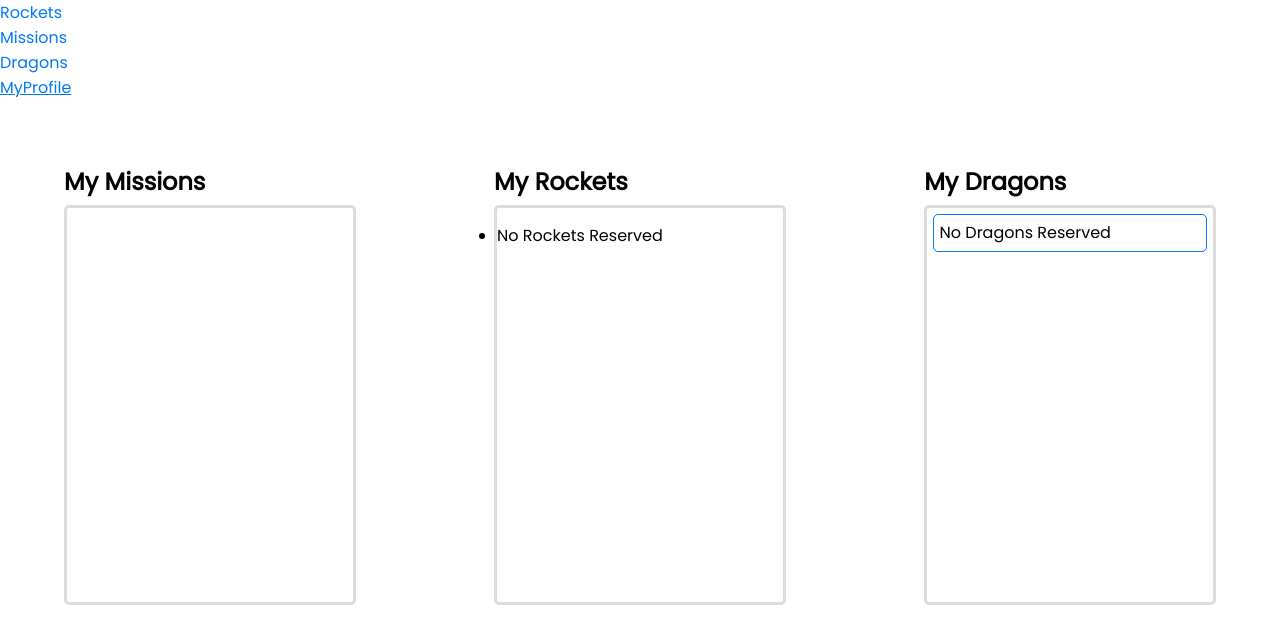
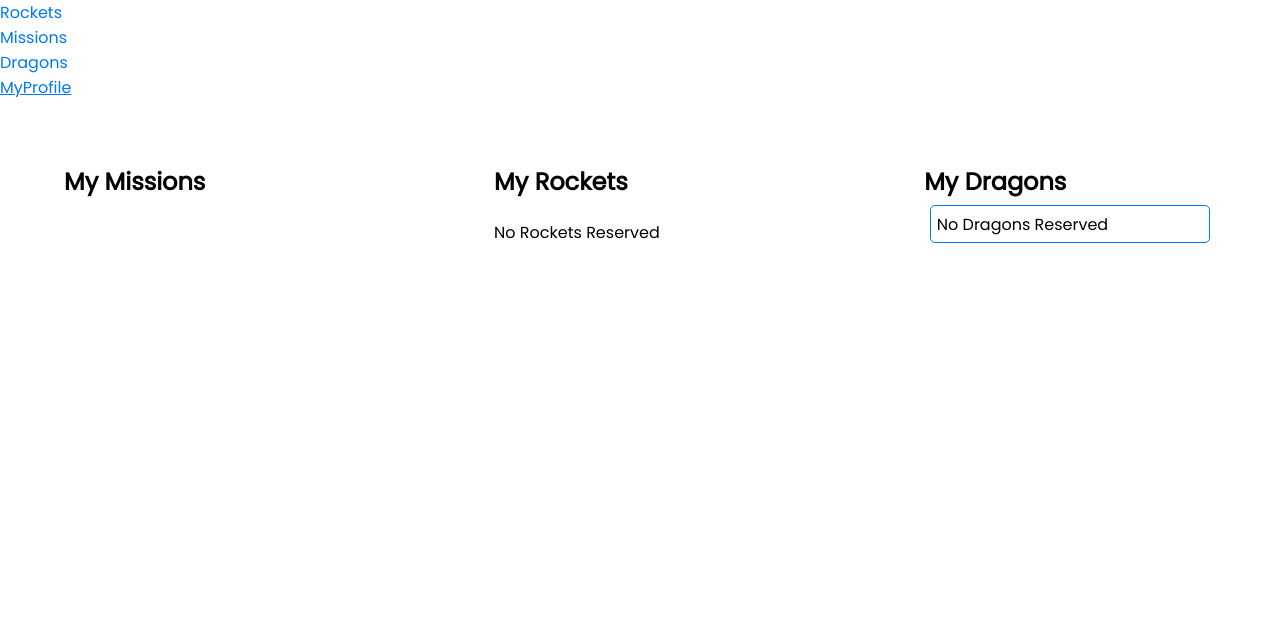
Before and after one commit to iLynette/space-x, a React (Create React App) app: page /profile in a window 1280 px wide. Shown: the top 644 px of the page. Built offline with nearby package versions, Linux system fonts and the light colour scheme.

Commit message:
Add styles to rockets on profile

```diff
--- a/src/index.css
+++ b/src/index.css
@@ -18,7 +18,7 @@
 .profileMissions,
 .profileRockets,
 .profileDragons {
-  border: solid 3px rgb(220, 220, 220);
+  /* border: solid 3px rgb(220, 220, 220); */
   border-radius: 5px;
   min-height: 400px;
   margin-top: 2%;
@@ -85,10 +85,6 @@
   font-size: smaller;
 }
 
-.rockets {
-  /* background-color: red; */
-}
-
 .rocket-container {
   display: flex;
   justify-content: center;
@@ -123,3 +119,8 @@
   margin: 2% 0.5%;
   font-size: smaller;
 }
+
+.reserved-item,
+.no-reserved-rocket {
+  list-style-type: none;
+}
```
